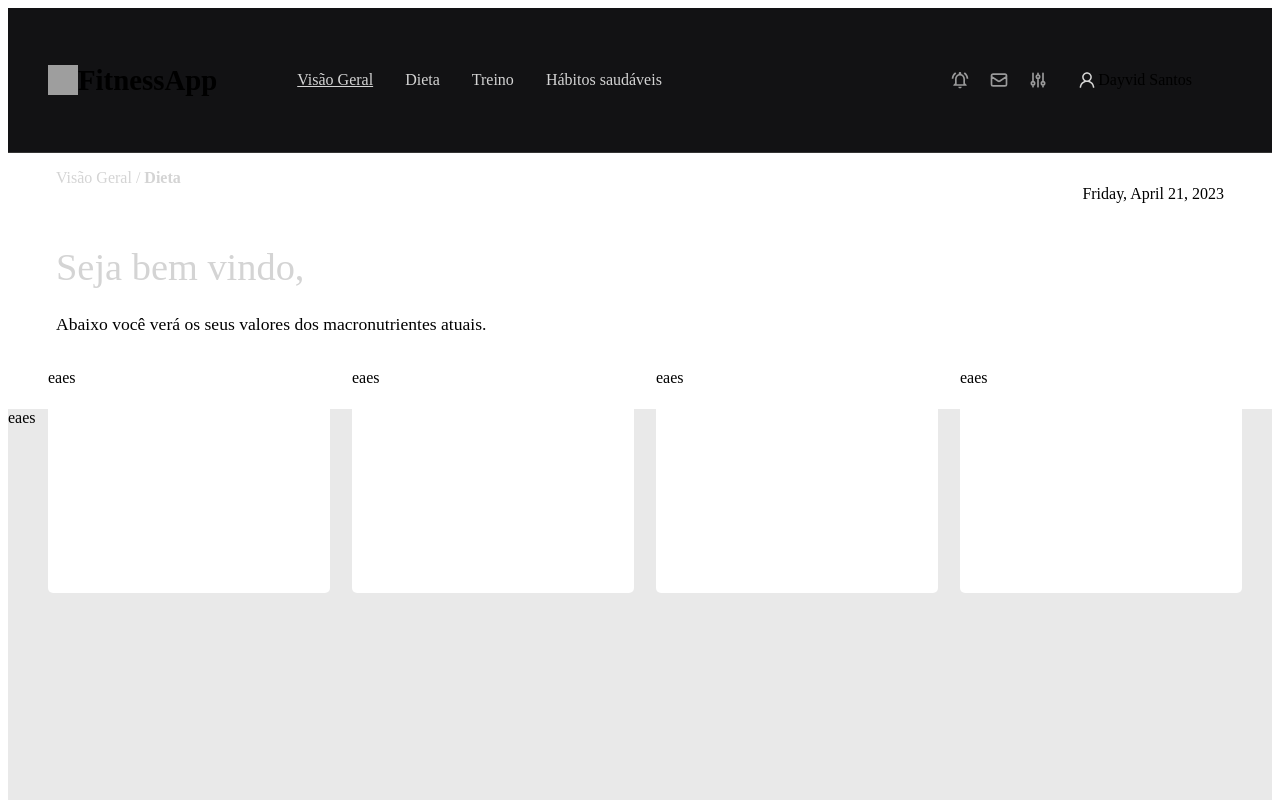
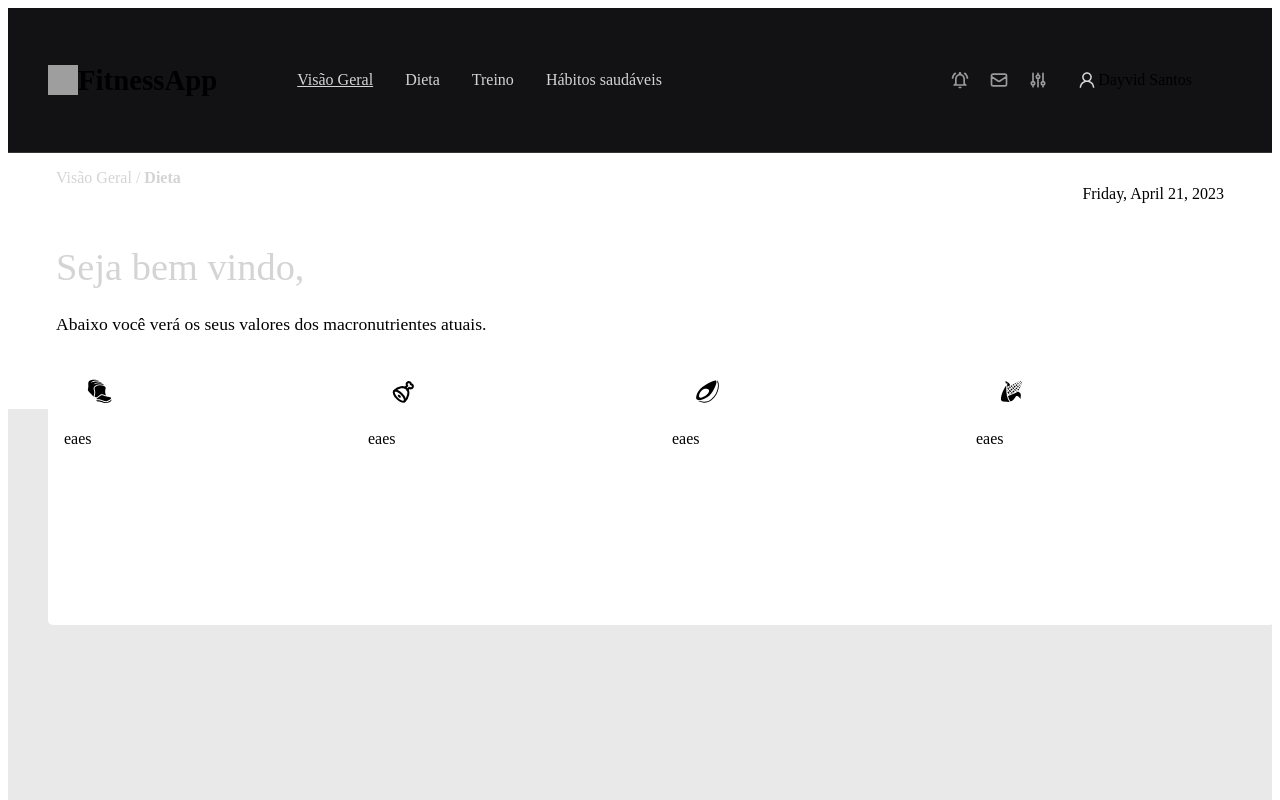
Before and after one commit to dayvid-s/FitnessApp, a Next.js app: page /Home/Index in a window 1280 px wide. Shown: the top 800 px of the page. Built offline with nearby package versions, Linux system fonts and the light colour scheme; grey boxes are pictures that could not be loaded.

Commit message:
improved home page UI

```diff
--- a/src/assets/index.ts
+++ b/src/assets/index.ts
@@ -1 +1,2 @@
 export {default as User} from "../assets/user.svg"
+export {default as Fat} from "../assets/user.svg"
--- a/src/components/NutrientsInfo/index.tsx
+++ b/src/components/NutrientsInfo/index.tsx
@@ -1,18 +1,33 @@
+import { IconType } from "react-icons/lib"
 import {
   Container,
+  IconWrapper
 } from "./styles"
+import React from "react"
 
-interface InutrientsInfoProps {
-  marginLeft?: string
+
+
+export interface InutrientsInfoProps {
+  type: string,
+  marginLeft?: string,
+  Icon: IconType
 }
 
-
-export function NutrientsInfo ({marginLeft}:InutrientsInfoProps){
+export function NutrientsInfo ({
+  type,
+  marginLeft,
+  Icon
+}:InutrientsInfoProps){
 
 
 
   return(
     <Container marginLeft={marginLeft} >
+      <IconWrapper type={type} >
+
+        {React.createElement(Icon)}
+      </IconWrapper>
+
       <p>eaes</p>
     </Container>
   )
--- a/src/components/NutrientsInfo/styles.ts
+++ b/src/components/NutrientsInfo/styles.ts
@@ -1,6 +1,13 @@
 import styled from "styled-components"
+export interface ConteinerProps {
+    marginLeft?: string
+  }
+export interface IconWrapperProps {
+    type: string
+  }
 
-export const Container = styled.div`
+
+export const Container = styled.div<ConteinerProps>`
     background-color: #fff;
     height: 30vh;
     width: 22vw;
@@ -8,4 +15,25 @@ export const Container = styled.div`
     position:absolute;
     margin-left: ${props => props.marginLeft};
     border-radius:5px;
+    padding:1rem;
+
+    p{
+        color: var(--gray-light);
+
+    }
+
+
     `
+export const IconWrapper = styled.div<IconWrapperProps>`
+    padding:10px;
+    max-width: 50px;
+    border-radius:5px;
+    display: flex;
+    align-items: center;
+    justify-content: center;
+    background-color: var(--blue-light);
+    svg{
+        width: 25px;
+        height:25px;
+    }
+`
--- a/src/components/UserNutrients/index.tsx
+++ b/src/components/UserNutrients/index.tsx
@@ -1,8 +1,12 @@
 import { NutrientsInfo } from "../NutrientsInfo"
 import {
-  Container, NutrientsWrapper,
+  Container,
+  NutrientsWrapper,
 } from "./styles"
-
+import {TbMeat} from "react-icons/tb"
+import {GiSlicedBread} from "react-icons/gi"
+import {GiAvocado} from "react-icons/gi"
+import {GiCorn} from "react-icons/gi"
 
 export function UserNutrients (){
 
@@ -11,12 +15,11 @@ export function UserNutrients (){
   return(
     <Container>
       <NutrientsWrapper>
-        <NutrientsInfo  ></NutrientsInfo>
-        <NutrientsInfo marginLeft={"19rem"} ></NutrientsInfo>
-        <NutrientsInfo marginLeft={"38rem"} ></NutrientsInfo>
-        <NutrientsInfo marginLeft={"57rem"} ></NutrientsInfo>
+        <NutrientsInfo type = "carb"  Icon = {GiSlicedBread} ></NutrientsInfo>
+        <NutrientsInfo type = "protein"  Icon={TbMeat} marginLeft={"19rem"} ></NutrientsInfo>
+        <NutrientsInfo type = "fat"  Icon = {GiAvocado}marginLeft={"38rem"} ></NutrientsInfo>
+        <NutrientsInfo type = "fiber"  Icon = {GiCorn} marginLeft={"57rem"} ></NutrientsInfo>
       </NutrientsWrapper>
-      <p>eaes</p>
     </Container>
   )
 }
--- a/src/components/UserNutrients/styles.ts
+++ b/src/components/UserNutrients/styles.ts
@@ -8,6 +8,5 @@ export const Container = styled.div`
     `
 
 export const NutrientsWrapper = styled.div`
-    margin-left:2.50rem
-
+    margin-left:2.50rem;
     `
```
Also changed, not shown: src/styles/index.ts (+16 -0 lines), src/assets/bacon-svgrepo-com.svg (added).
